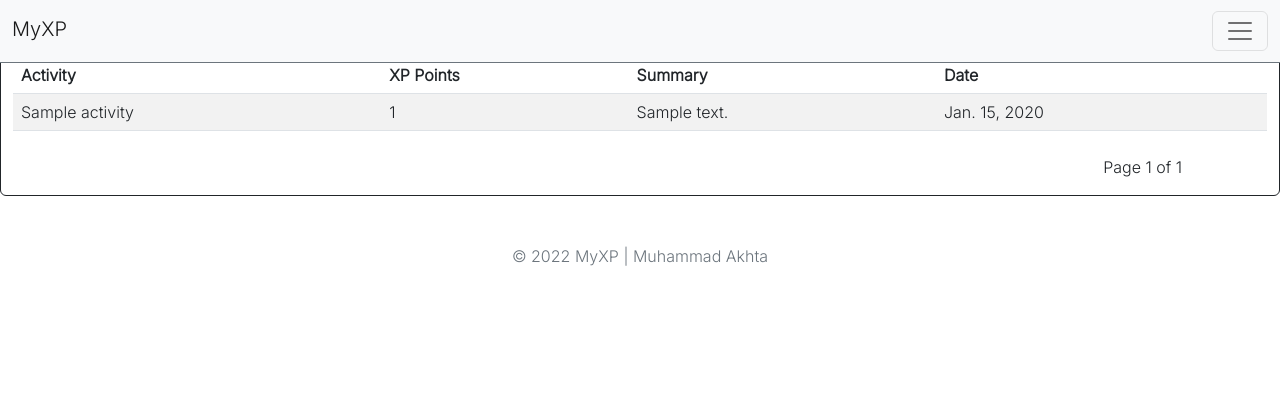
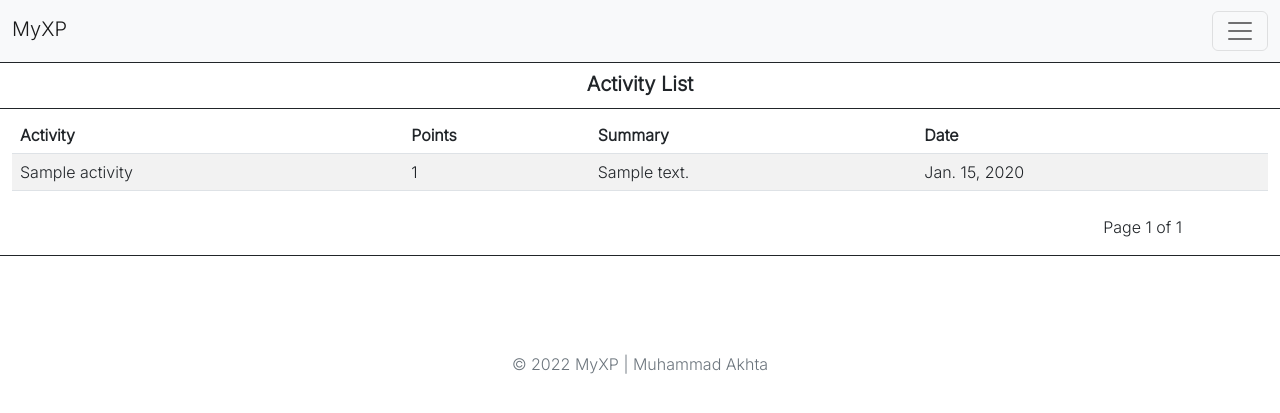
Before and after one commit to Akosovski/MyXP, a Django app: page /activity-list in a window 1280 px wide. Shown: the top 413 px of the page. Run offline with Django 4.2, Linux system fonts and the light colour scheme; a user stored in the database is signed in; tables that the repository leaves empty hold one stand-in row (values such as "Sample post").

Commit message:
Reworked Activity List

```diff
--- a/progression/views.py
+++ b/progression/views.py
@@ -69,7 +69,7 @@ def close_modal(request):
 @login_required(login_url = '/authentication/login')
 def activity_list(request):
     activities = Activity.objects.all()
-    paginator = Paginator(activities, 10)
+    paginator = Paginator(activities, 15)
     page_number = request.GET.get('page')
     page_obj = Paginator.get_page(paginator, page_number)
 
--- a/templates/base.html
+++ b/templates/base.html
@@ -16,6 +16,7 @@
   <body>
 
     {% block content %}
+
     {% endblock %}
 
     <script src="https://cdn.jsdelivr.net/npm/bootstrap@5.2.0-beta1/dist/js/bootstrap.bundle.min.js" integrity="sha384-pprn3073KE6tl6bjs2QrFaJGz5/SUsLqktiwsUTF55Jfv3qYSDhgCecCxMW52nD2" crossorigin="anonymous"></script>
--- a/templates/partials/_navbar.html
+++ b/templates/partials/_navbar.html
@@ -1,4 +1,4 @@
-<nav class="navbar bg-light fixed-top border-bottom border-secondary">
+<nav class="navbar bg-light fixed-top border-bottom border-dark">
   <div class="container-fluid">
     <h4 class="navbar-brand mt-1">MyXP</h4>
     <button class="navbar-toggler" type="button" data-bs-toggle="offcanvas" data-bs-target="#offcanvasNavbar" aria-controls="offcanvasNavbar">
--- a/templates/progression/activity_list.html
+++ b/templates/progression/activity_list.html
@@ -6,13 +6,15 @@
     {% include 'partials/_navbar.html' %}
 </div>
 
-<div class="container-fluid mt-5 border border-dark border-1 rounded">
-    <div class="app-table mt-2">
+<div class="row p-5 ps-0 pe-0 m-0">
+    <h5 class="mt-4" style="text-align: center; font-weight: bold">Activity List</h5>
+    <div class="container mt-1 border border-dark border-1 border-end-0 border-start-0">
+        <div class="app-table mt-2 overflow-auto">
             <table class="table table-striped">
                 <thead>
                     <tr>
                         <th>Activity</th>
-                    <th>XP Points</th>
+                        <th>Points</th>
                         <th>Summary</th>
                         <th>Date</th>
                     </tr>
@@ -58,6 +60,8 @@
             </div>
         </div>
     </div>
+</div>
+
 
 <div class="sticky-container">
     {% include 'partials/_footer.html' %}
```
Lines whose indentation alone changed are shown as unchanged.
